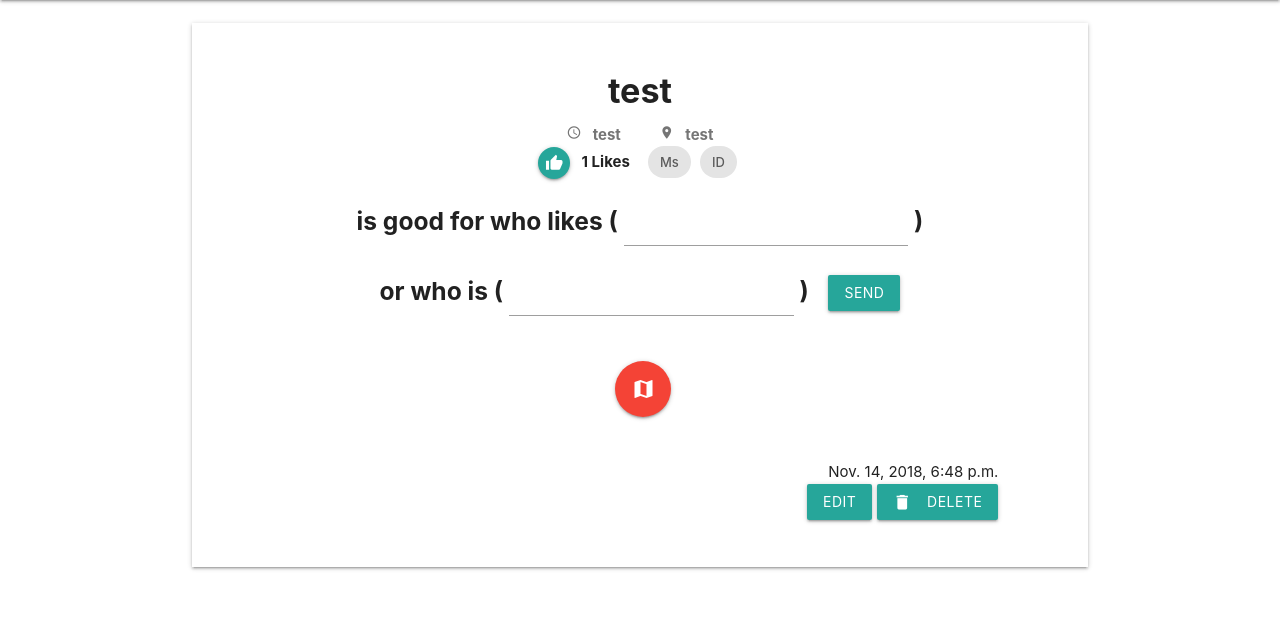
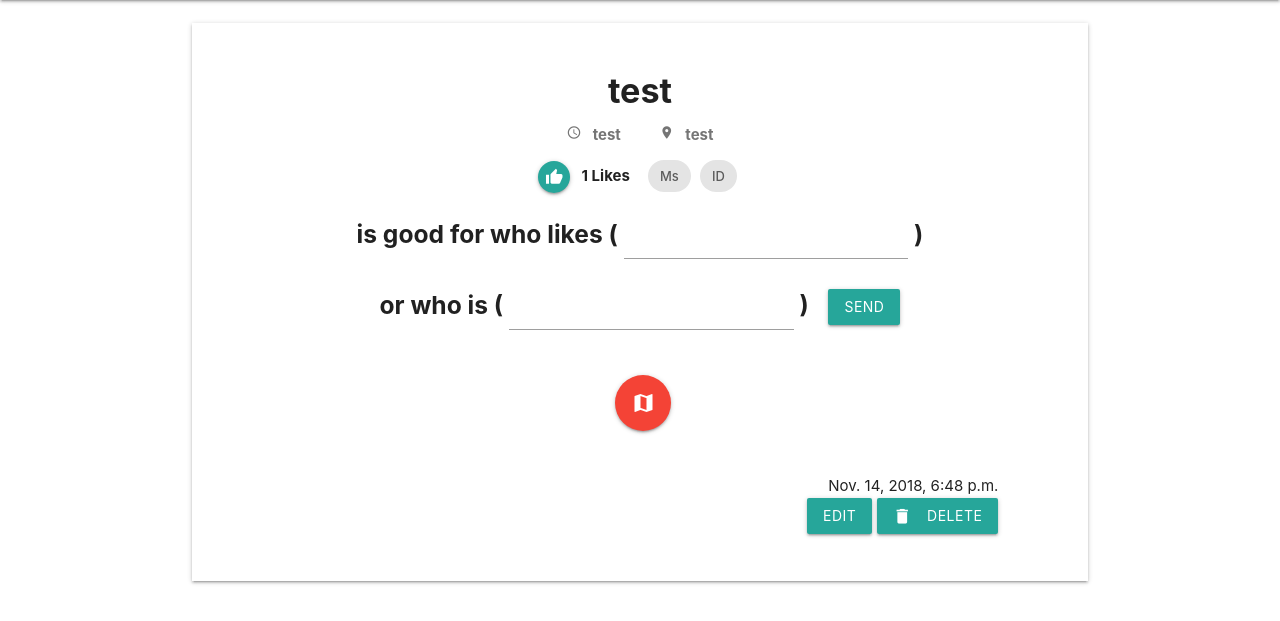
Before and after one commit to KinamSalad/Eventence, a Django app: page /post/1/ in a window 1280 px wide. Shown: the part 64-685 px from the top of the page. Run offline with Django 3.2, Linux system fonts and the light colour scheme; data comes from the database, SQL or seed files in the repository; some libraries are stand-ins or nearby versions.

Commit message:
testing..

```diff
--- a/blog/templates/blog/post_detail.html
+++ b/blog/templates/blog/post_detail.html
@@ -12,20 +12,18 @@
                     </h4>
 
                     <div style = "text-align: center; margin-bottom: 2%;">
-                        <div class = "center-chip" style="margin-top:2%; color : #757575;">
+                        <div class = "center-chip" style="margin-top:2%; margin-bottom:2%; color : #757575;">
                         <i class="small material-icons" style="font-size: 15px; margin-right: 1%;">access_time</i>
                         <b style="font-size: 15px;">{{ post.time }} </b>
                         <i class="small material-icons" style="font-size: 15px; margin-right: 1%; margin-left:5%;">location_on</i>
                         <b style="font-size: 15px;">{{ post.place }} </b>
                         </div>
                         <button class="like btn-floating btn-small waves-effect waves-light" name="{{ post.pk }}" value="Like" style = "margin-right:1%;">
-                    <i class="material-icons">thumb_up</i>
-                  </button>
-                  <span id="count-{{ post.pk }}" style = "margin-right: 2%;"><b>{{ post.like_count }} Likes</b></span>
-
-
-                  <div class = 'chip' id="grade-{{ post.pk }}" >{{post.grade1}}</div>
-                  <div class = 'chip' id="major-{{ post.pk }}">{{post.major1}}</div>
+                            <i class="material-icons">thumb_up</i>
+                        </button>
+                        <span id="count-{{ post.pk }}" style = "margin-right: 2%;"><b>{{ post.like_count }} Likes</b></span>
+                        <div class = 'chip' id="grade-{{ post.pk }}" >{{post.grade1}}</div>
+                        <div class = 'chip' id="major-{{ post.pk }}">{{post.major1}}</div>
                     </div>
 
                     <form method="POST" class="post-form">{% csrf_token %}
```
